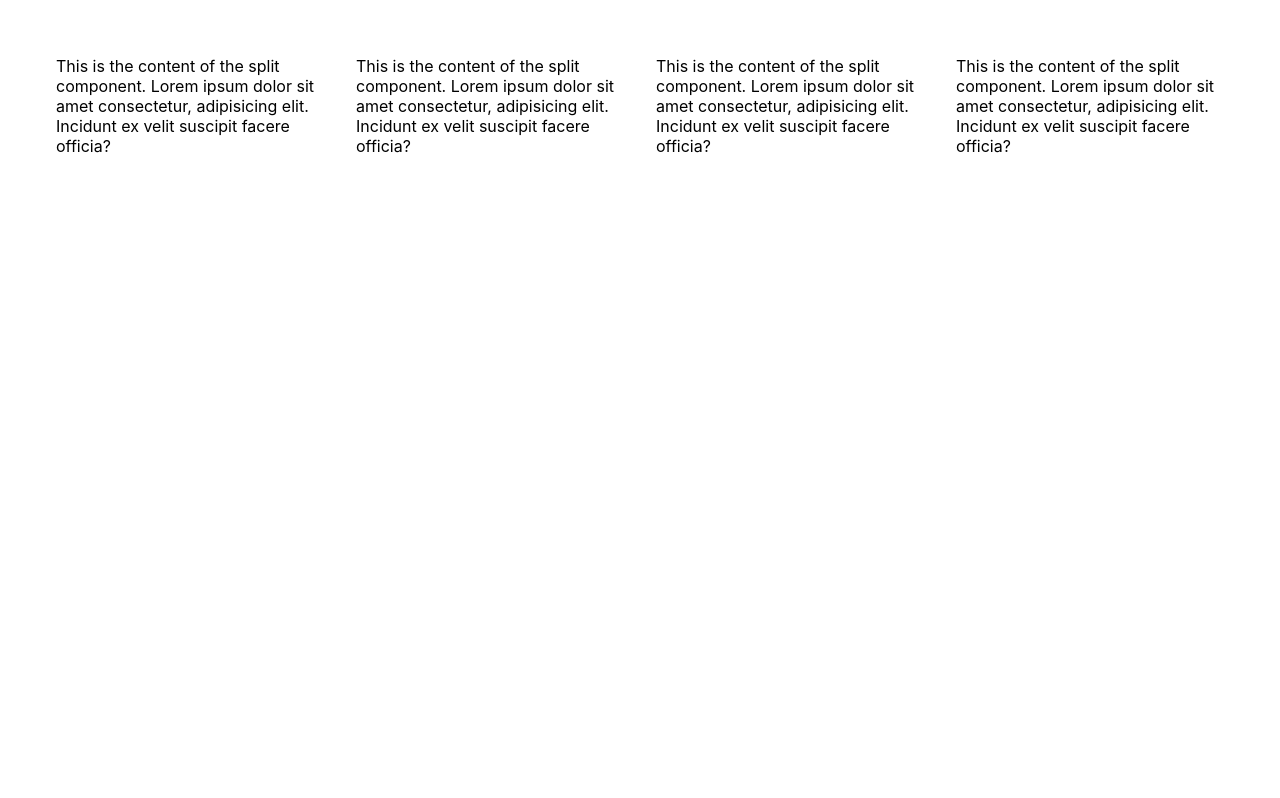
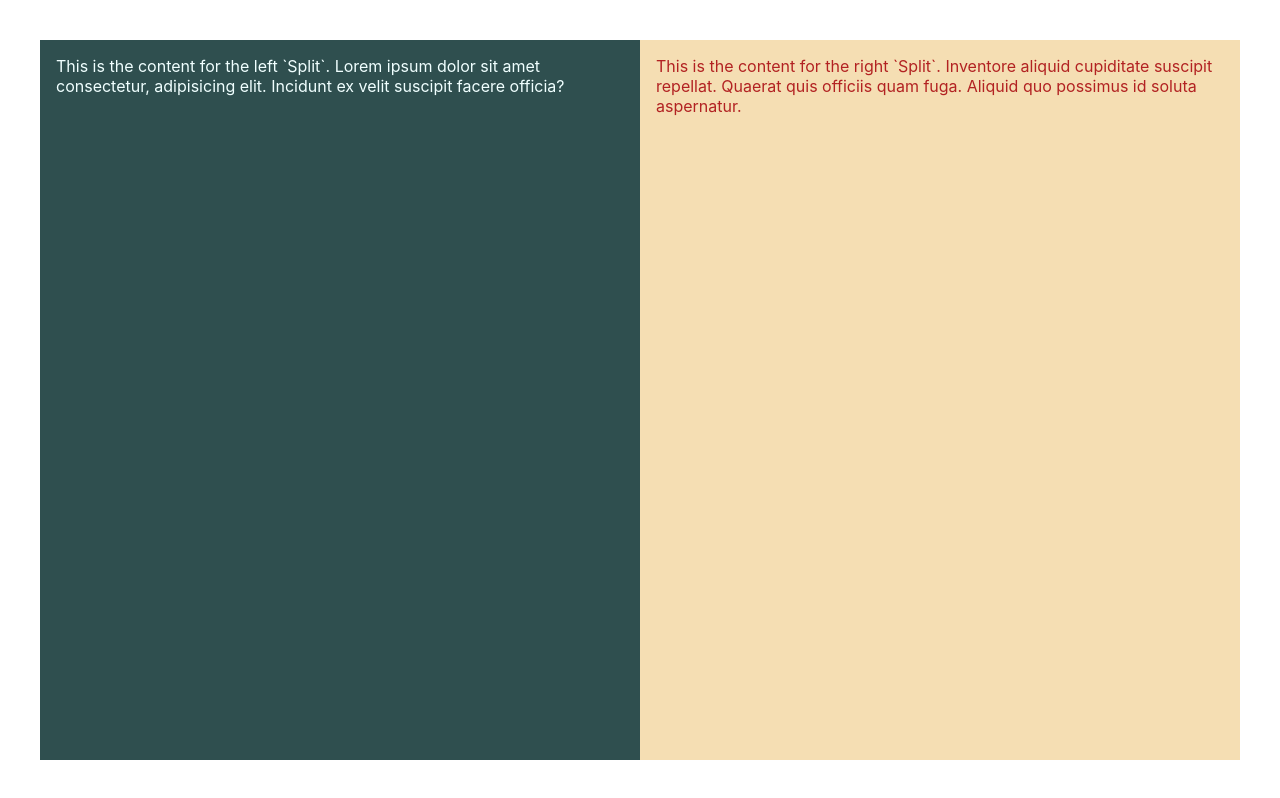
Before and after one commit to coffeeandpouch/react-playground, a React (Create React App) app: page / in a window 1280 px wide. Built offline with nearby package versions, Linux system fonts and the light colour scheme.

Commit message:
latest changes

```diff
--- a/src/App.css
+++ b/src/App.css
@@ -3,3 +3,13 @@
   margin: 40px;
   min-height: calc(100vh - 80px);
 }
+
+.left {
+  background-color: darkslategray;
+  color: azure;
+}
+
+.right {
+  background-color: wheat;
+  color: firebrick;
+}
--- a/src/App.js
+++ b/src/App.js
@@ -4,10 +4,16 @@ import "./App.css";
 function App() {
   return (
     <main className="App">
-      <Split />
-      <Split />
-      <Split />
-      <Split />
+      <Split className="left">
+        This is the content for the left `Split`. Lorem ipsum dolor sit amet
+        consectetur, adipisicing elit. Incidunt ex velit suscipit facere
+        officia?
+      </Split>
+      <Split className="right">
+        This is the content for the right `Split`. Inventore aliquid cupiditate
+        suscipit repellat. Quaerat quis officiis quam fuga. Aliquid quo possimus
+        id soluta aspernatur.
+      </Split>
     </main>
   );
 }
--- /dev/null
+++ b/src/Split.css
@@ -0,0 +1,4 @@
+.split {
+  flex: 1;
+  padding: 1em;
+}
--- a/src/composition/Split.js
+++ b/src/composition/Split.js
@@ -1,13 +1,9 @@
 import React from "react";
 import "./Split.css";
 
-function Split() {
-  return (
-    <div className="split">
-      This is the content of the split component. Lorem ipsum dolor sit amet
-      consectetur, adipisicing elit. Incidunt ex velit suscipit facere officia?
-    </div>
-  );
+function Split(props) {
+  const combinedClassName = `split ${props.className}`;
+  return <div className={combinedClassName}>{props.children}</div>;
 }
 
 export default Split;
```
Also changed, not shown: src/serviceWorker.js (deleted, +0 -141 lines), src/logo.svg (deleted).
